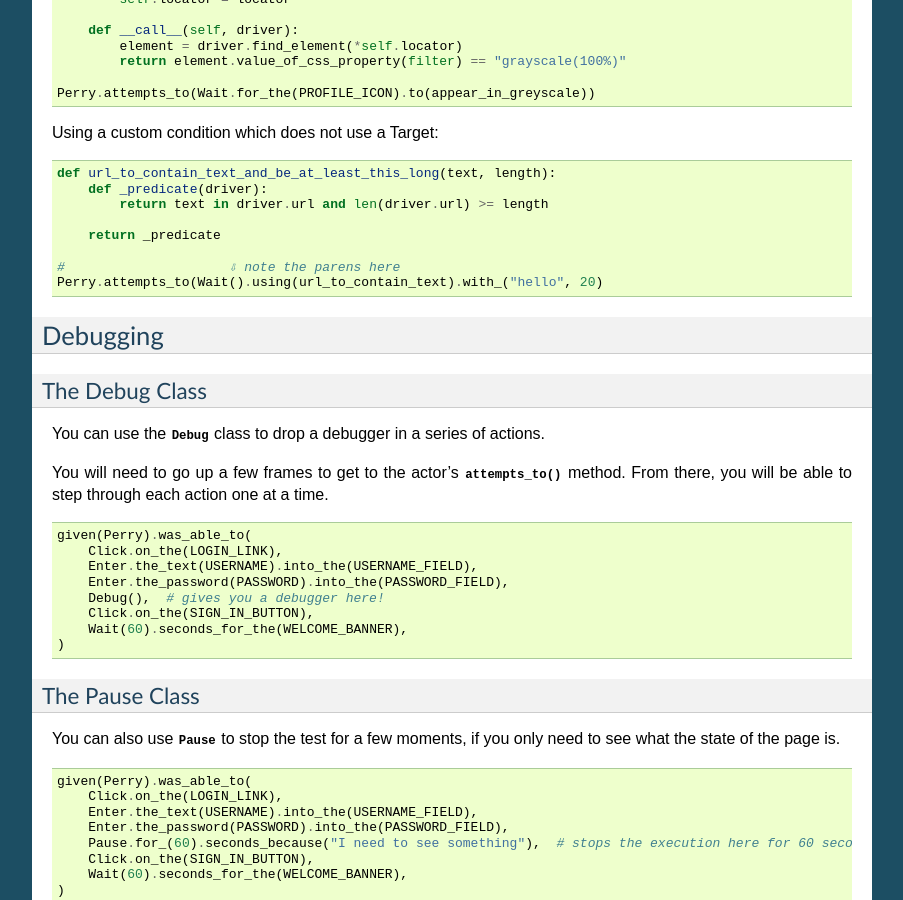
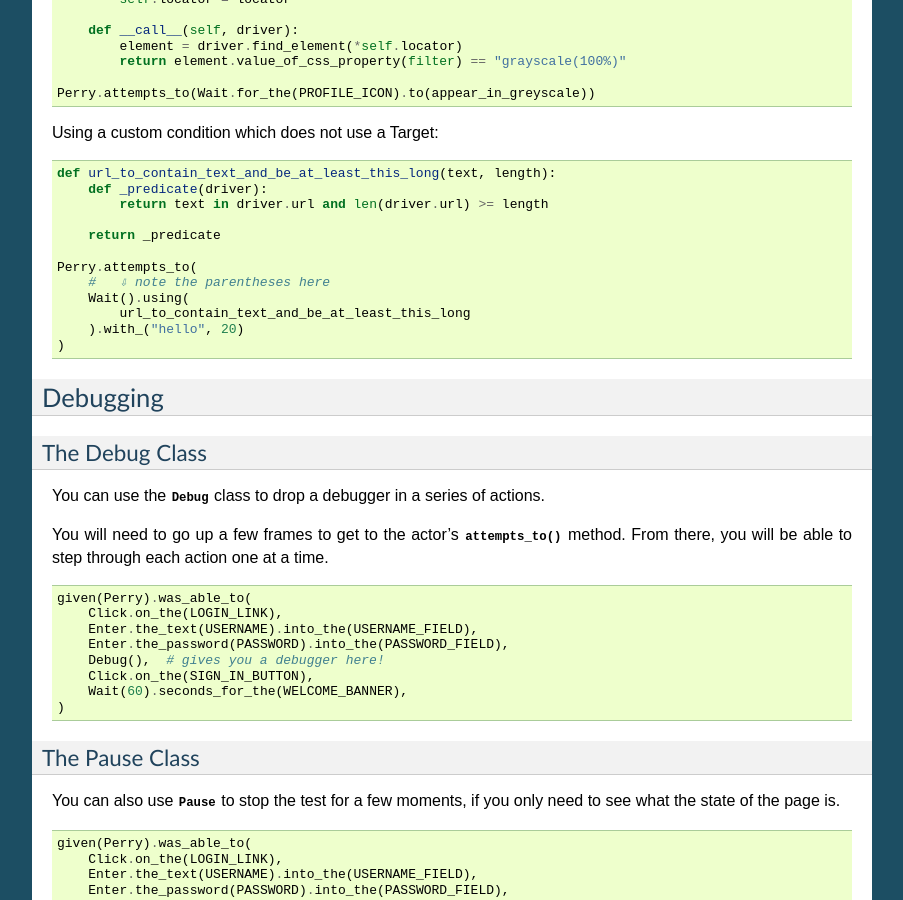
Before and after one commit to ScreenPyHQ/screenpy, a Sphinx documentation site: the page built from docs/cookbook.rst, in a window 1280 px wide and 900 px high, scrolled down 976 px. Shown: the whole window, without its empty margins (198-1101 px from the left). Built offline with Sphinx 7.4.7, drawn with Linux system fonts in a browser that asks for light colours.

Commit message:
fix typos in documentation.

```diff
--- a/docs/cookbook.rst
+++ b/docs/cookbook.rst
@@ -82,8 +82,12 @@ which does not use a Target::
 
         return _predicate
 
-    #                     ⇩ note the parens here
-    Perry.attempts_to(Wait().using(url_to_contain_text).with_("hello", 20)
+    Perry.attempts_to(
+        #   ⇩ note the parentheses here
+        Wait().using(
+            url_to_contain_text_and_be_at_least_this_long
+        ).with_("hello", 20)
+    )
 
 
 Debugging
```
Also changed, not shown: 1 other file.
